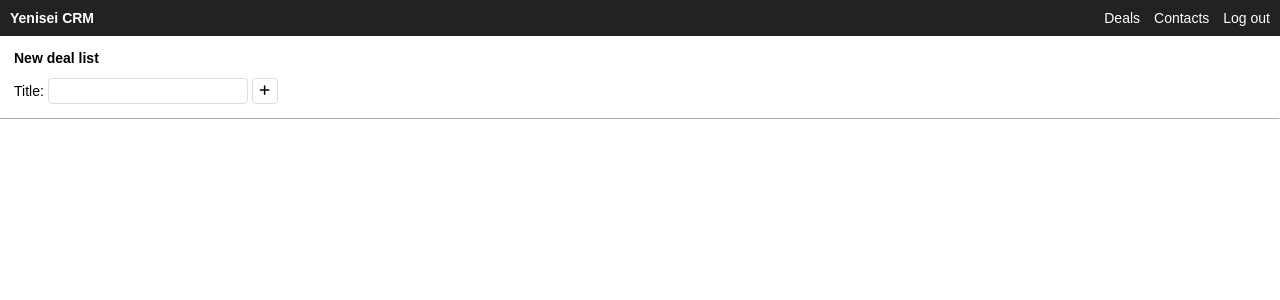
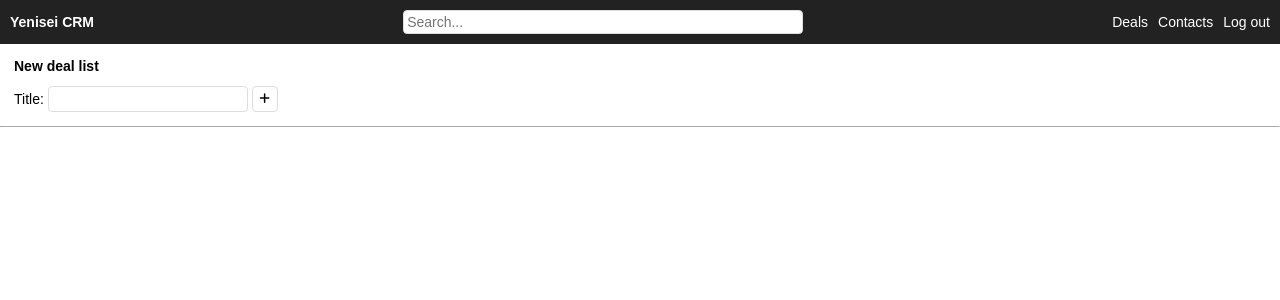
Before and after one commit to yenisei-labs/yenisei-crm, a Django app: page /deals/ in a window 1280 px wide. Shown: the top 300 px of the page. Run offline with Django 4.2, Linux system fonts and the light colour scheme; the visitor is signed in with stand-in values (Sample User, id 1); data that the repository does not hold is empty.

Commit message:
Add a simple search

```diff
--- a/common/static/common/base.css
+++ b/common/static/common/base.css
@@ -30,11 +30,53 @@ header {
     padding: 10px;
 }
 
-header a:first-of-type {
+.search {
     flex-grow: 1;
+    margin-left: 1em;
+    margin-right: 1em;
+    display: flex;
+    justify-content: center;
+    position: relative;
+    max-width: 400px;
+}
+
+.search #search-container {
+    display: none;
+    position: absolute;
+    top: 20px;
+    left: 0px;
+    width: 100%;
+    background-color: white;
+    color: black;
+    border: 1px solid #ddd;
+    border-radius: 5px;
+}
+
+.search #search-container a {
+    display: block;
+    width: 100%;
+    padding: 4px;
+}
+
+.search:focus-within #search-container {
+    display: block;
+}
+
+.search input {
+    width: 100%;
+    padding: 3px;
+    border-radius: 4px;
+    border: 1px solid #ddd;
+    outline: none;
+    z-index: 2;
 }
 
 header h1 {
     margin-top: 0;
     margin-bottom: 0;
 }
+
+header .links {
+    display: flex;
+    gap: 10px;
+}
--- /dev/null
+++ b/common/static/common/search.js
@@ -0,0 +1,23 @@
+async function search(e) {
+    const container = document.querySelector("#search-container")
+
+    const query = e.target.value
+    if (query === "") {
+        container.innerHTML = ""
+        return
+    }
+
+    const url = `/api/search/${query}/`
+    const res = await fetch(url)
+    if (!res.ok) return
+    const results = await res.json()
+
+    container.innerHTML = ""
+    for (const entry of results) {
+        const element = document.createElement("a")
+        const text = document.createTextNode(entry.title)
+        element.appendChild(text)
+        element.href = entry.url
+        container.appendChild(element)
+    }
+}
--- a/common/templates/common/base.html
+++ b/common/templates/common/base.html
@@ -8,15 +8,24 @@
     <title>{% translate 'Yenisei CRM' %}</title>
     {% load static %}
     <link rel="stylesheet" href="{% static 'common/base.css' %}" />
+    <script src="{% static 'common/search.js' %}"></script>
     {% block head %}
     {% endblock %}
   </head>
   <body>
     <header>
         <a href="/deals/"><h1>{% translate 'Yenisei CRM' %}</h1></a>
-        <a href="/deals/">{% translate 'Deals' %}</a>
-        <a href="/contacts/">{% translate 'Contacts' %}</a>
-        <a href="/accounts/logout/">{% translate 'Log out' %}</a>
+
+        <div class="search">
+            <input type="text" placeholder="{% translate 'Search...' %}" oninput="search(event)" />
+            <div id="search-container"></div>
+        </div>
+
+        <div class="links">
+            <a href="/deals/">{% translate 'Deals' %}</a>
+            <a href="/contacts/">{% translate 'Contacts' %}</a>
+            <a href="/accounts/logout/">{% translate 'Log out' %}</a>
+        </div>
     </header>
     <main>
       {% block content %}
--- a/crm/urls.py
+++ b/crm/urls.py
@@ -4,7 +4,7 @@ from .views import (
     get_deals, get_contacts,
     new_deal, new_contact,
     edit_deal, edit_contact,
-    list_api, deal_order_api,
+    list_api, deal_order_api, search_api,
 )
 
 urlpatterns = [
@@ -17,4 +17,5 @@ urlpatterns = [
     path("contacts/edit/<int:pk>/", edit_contact, name="edit_contact"),
     path("api/lists/<int:pk>/", list_api, name="list_api"),
     path("api/order/<int:pk>/", deal_order_api, name="deal_order_api"),
+    path("api/search/<str:query>/", search_api, name="search"),
 ]
--- a/crm/views.py
+++ b/crm/views.py
@@ -6,6 +6,7 @@ from django.http import (
     HttpResponseNotFound,
     HttpResponseNotAllowed,
     HttpResponseRedirect,
+    JsonResponse,
 )
 from django.contrib.auth.decorators import login_required
 from .forms import DealListForm, DealForm, DealOrderForm, PersonForm
@@ -338,3 +339,25 @@ def deal_order_api(request, pk: int) -> HttpResponse:
         return handle_post_request()
 
     return HttpResponseNotAllowed(['POST'])
+
+
+@login_required
+def search_api(request, query: str) -> HttpResponse:
+    deals = Deal.objects.filter(title__istartswith=query)
+    people = Person.objects.filter(first_name__istartswith=query)
+
+    results = []
+    for deal in deals:
+        results.append({
+            'title': deal.title,
+            'url': f'/deals/edit/{deal.id}/',
+            'type': 'deal',
+        })
+    for person in people:
+        results.append({
+            'title': person.first_name,
+            'url': f'/contacts/edit/{person.id}/',
+            'type': 'contact',
+        })
+
+    return JsonResponse(results, safe=False)
```
Also changed, not shown: common/locale/en/LC_MESSAGES/django.po, common/locale/ru/LC_MESSAGES/django.po, crm/locale/en/LC_MESSAGES/django.po, crm/locale/ru/LC_MESSAGES/django.po.
